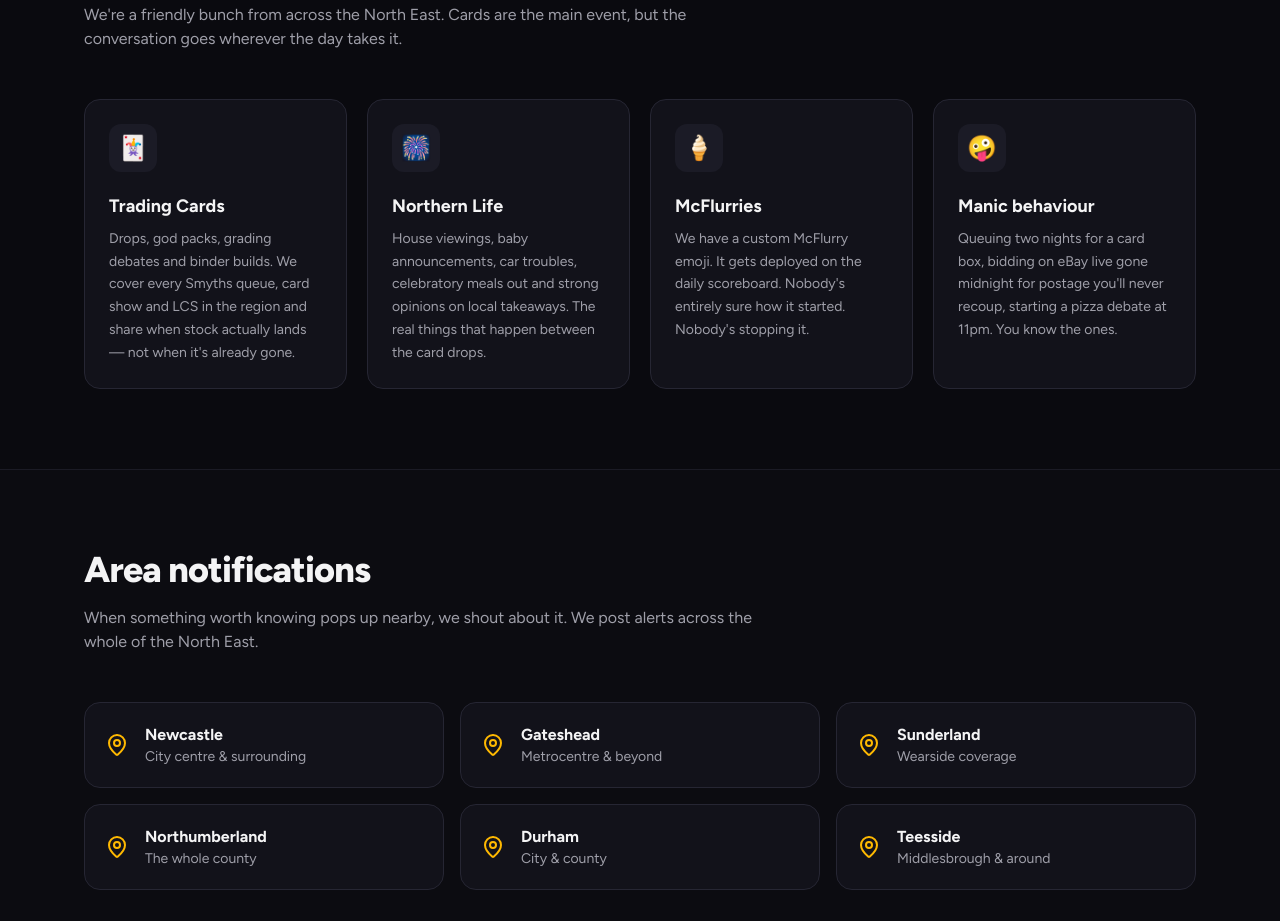
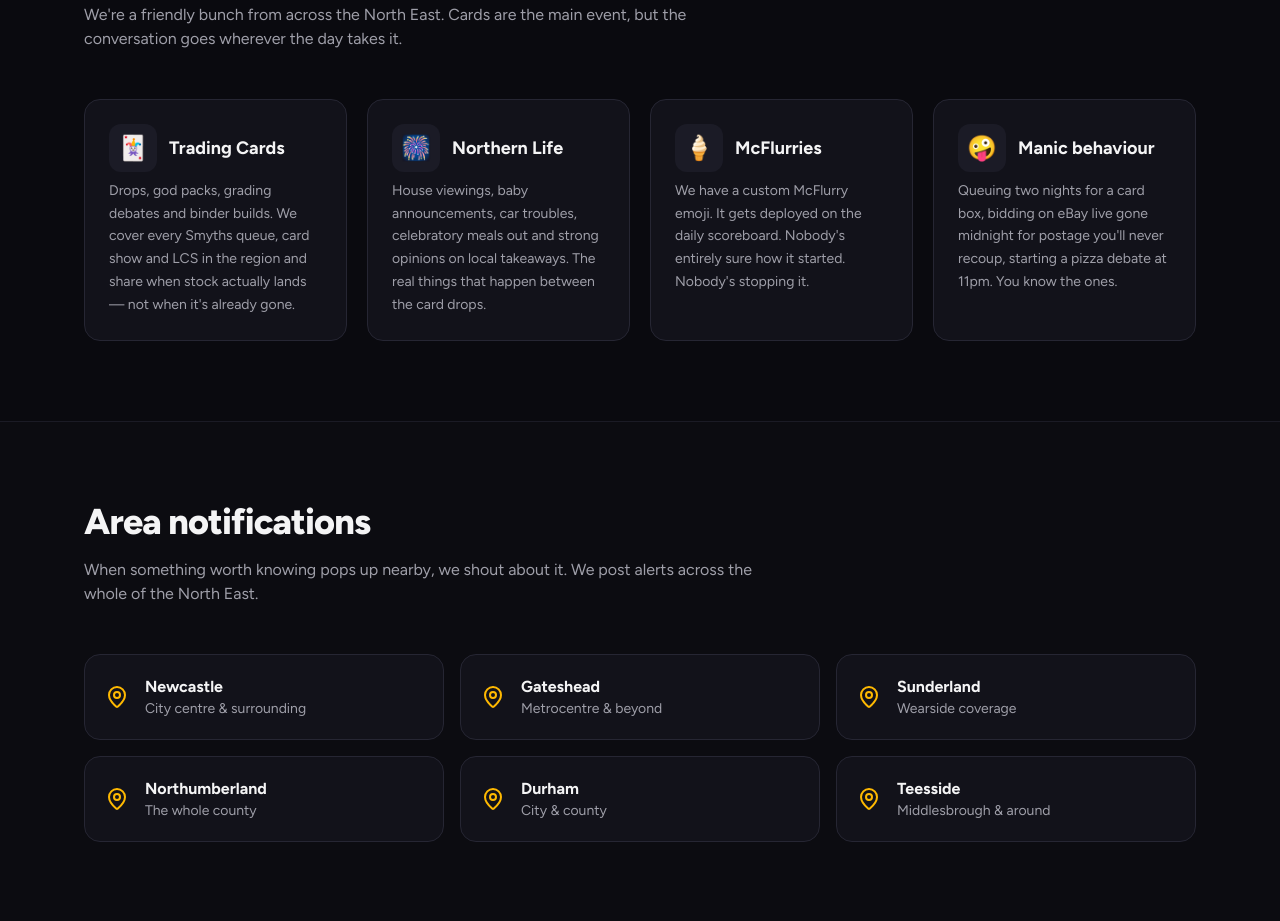
Before and after one commit to michaelkclements/tynewearcollectors, a Next.js app: page / in a window 1280 px wide. Shown: the part 820-1741 px from the top of the page. Built offline with nearby package versions, Linux system fonts and the light colour scheme.

Commit message:
Update style

```diff
--- a/components/Topics.tsx
+++ b/components/Topics.tsx
@@ -9,8 +9,8 @@ export function Topics() {
             What we&apos;re about
           </h2>
           <p className="mt-4 text-zinc-400">
-            We&apos;re a friendly bunch from across the North East. Cards are the
-            main event, but the conversation goes wherever the day takes it.
+            We&apos;re a friendly bunch from across the North East. Cards are
+            the main event, but the conversation goes wherever the day takes it.
           </p>
         </div>
 
@@ -20,10 +20,12 @@ export function Topics() {
               key={t.title}
               className="group rounded-2xl border border-border bg-surface p-6 transition duration-200 hover:-translate-y-1 hover:border-orange-500/60"
             >
-              <div className="flex size-12 items-center justify-center rounded-xl bg-surface-2 text-2xl">
-                {t.emoji}
+              <div className="flex items-center gap-3">
+                <div className="flex size-12 items-center justify-center rounded-xl bg-surface-2 text-2xl">
+                  {t.emoji}
+                </div>
+                <h3 className="text-lg font-bold">{t.title}</h3>
               </div>
-              <h3 className="mt-5 text-lg font-bold">{t.title}</h3>
               <p className="mt-2 text-sm leading-relaxed text-zinc-400">
                 {t.blurb}
               </p>
```
